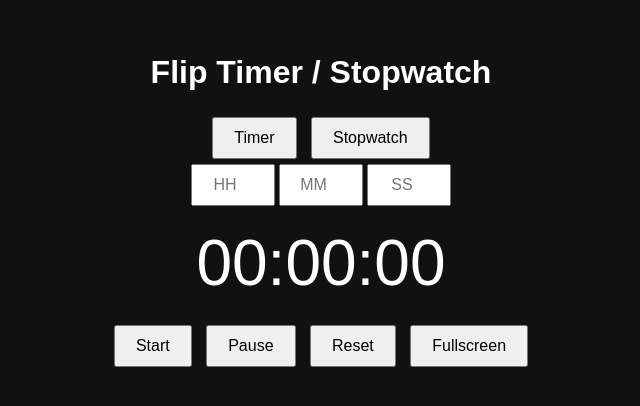
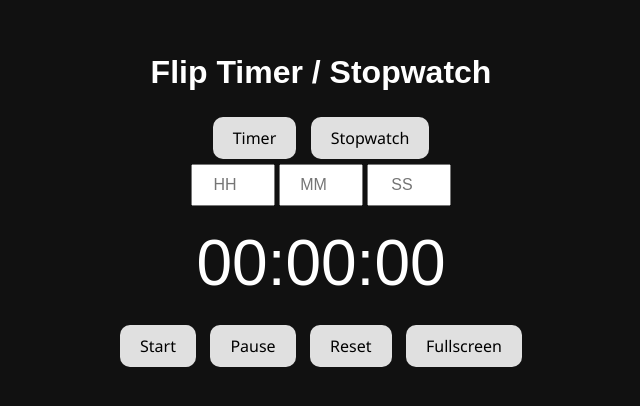
Before and after one commit to anshumansharmaa/Stopwatch-and-timer, a plain HTML site: page index.html in a window 1280 px wide. Shown: the part 198-604 px from the top of the page, without its empty margins (319-959 px from the left). Drawn offline with Linux system fonts and the light colour scheme.

Commit message:
Update style.css

```diff
--- a/style.css
+++ b/style.css
@@ -27,3 +27,38 @@ input {
   font-size: 1em;
   text-align: center;
 }
+button {
+  background-color: #222;
+  color: white;
+  padding: 12px 20px;
+  border: none;
+  border-radius: 10px;
+  margin: 8px;
+  cursor: pointer;
+  font-size: 16px;
+  font-family: 'Segoe UI', sans-serif;
+  transition: background-color 0.2s ease;
+}
+
+button:hover {
+  background-color: #444;
+}
+
+button:active {
+  background-color: #666;
+}
+
+@media (prefers-color-scheme: light) {
+  button {
+    background-color: #e0e0e0;
+    color: #000;
+  }
+
+  button:hover {
+    background-color: #ccc;
+  }
+
+  button:active {
+    background-color: #bbb;
+  }
+}
```
